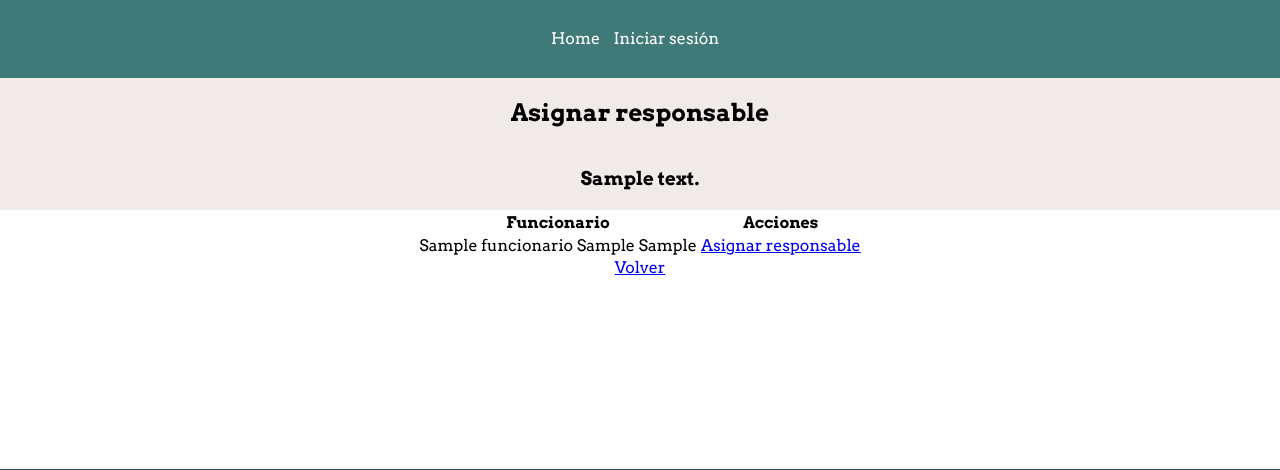
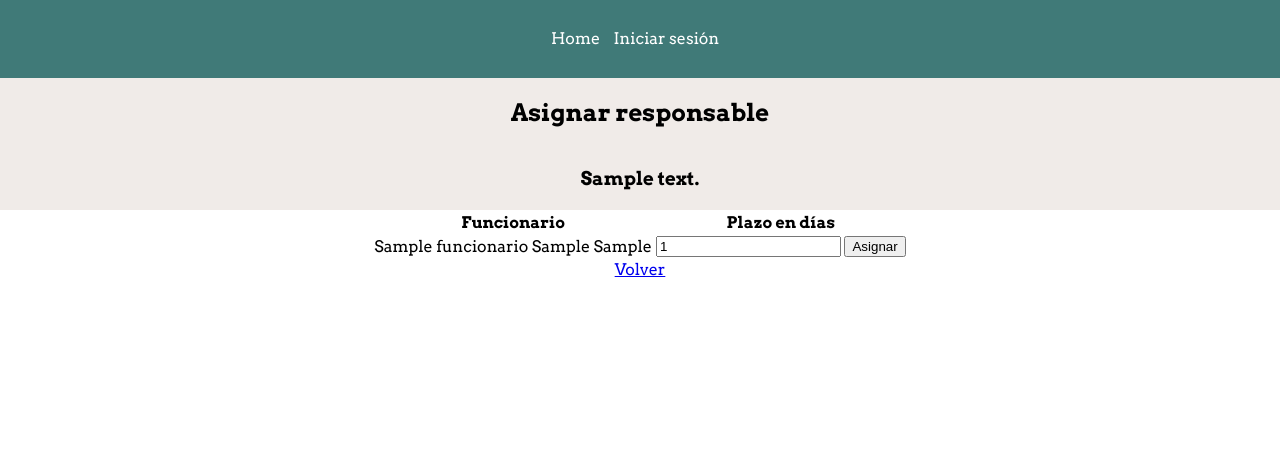
Before and after one commit to jorgefuicaz1996/control_tareas, a Django app: template home/templates/lista_responsables.html in a window 1280 px wide. Shown: the part 186-656 px from the top of the page. Run offline with Django 3.2, Linux system fonts and the light colour scheme; tables that the repository leaves empty hold one stand-in row (values such as "Sample post"); the template is opened without the code that fills it: values that come from a table or form of the project are taken from there, most other values are stand-ins (such as "Sample title", 1, 10 or a date in 2020).

Commit message:
agregado plazo dias para asignacion de tareas

```diff
--- a/home/forms.py
+++ b/home/forms.py
@@ -18,3 +18,11 @@ class CrearTareaForm(forms.Form):
 		min_value = 1,
 		initial = 1
 	)
+
+class AsignarResponsableForm(forms.Form):
+	plazo_dias = forms.IntegerField(
+		label = 'Plazo en días',
+		widget = forms.NumberInput(),
+		min_value = 1,
+		initial = 1
+	)
--- a/home/templates/lista_responsables.html
+++ b/home/templates/lista_responsables.html
@@ -14,12 +14,18 @@
 			<table>
 				<tr>
 					<th>Funcionario</th>
-					<th>Acciones</th>
+					<th>Plazo en días</th>
 				</tr>
 				{% for f in funcionarios %}
 				<tr>
 					<td>{{ f }}</td>
-					<td><a href="{% url 'asignar-responsable' tarea.id_tarea f.id_funcionario %}">Asignar responsable</a></td>
+					<td>
+						<form action="{% url 'asignar-responsable' tarea.id_tarea f.id_funcionario %}" method="POST">
+							{% csrf_token %}
+							{{ form.plazo_dias }}
+							<input type="submit" value="Asignar">
+						</form>
+					</td>
 				</tr>
 				{% empty %}
 				<tr>
--- a/home/templates/mis_tareas.html
+++ b/home/templates/mis_tareas.html
@@ -15,6 +15,7 @@
 					<th>Descripción tarea</th>
 					<th>Fecha inicio</th>
 					<th>Fecha plazo</th>
+					<th>Días asignado</th>
 					<th>Estado</th>
 					<th>Acciones</th>
 				</tr>
@@ -23,6 +24,7 @@
 					<td>{{ t.descripcion }}</td>
 					<td>{{ t.fecha_inicio }}</td>
 					<td>{{ t.fecha_plazo }}</td>
+					<td>{{ t.responsabletarea_set.first.plazo_dias }}</td>
 					<td>{{ t.estado }}</td>
 					<td><a href="#">Reportar problema</a></td>
 				</tr>
```
Also changed, not shown: home/views.py (+12 -9 lines).
